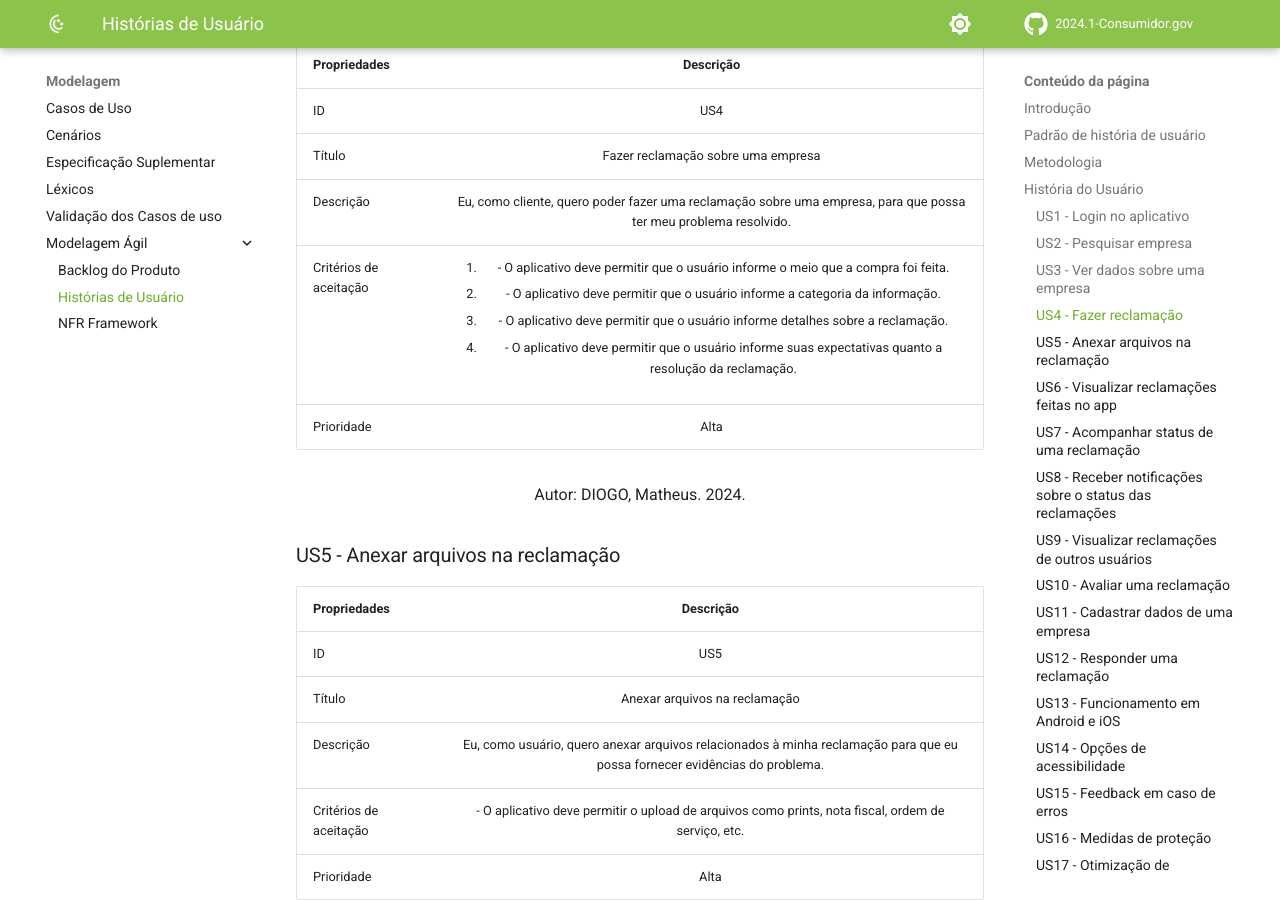
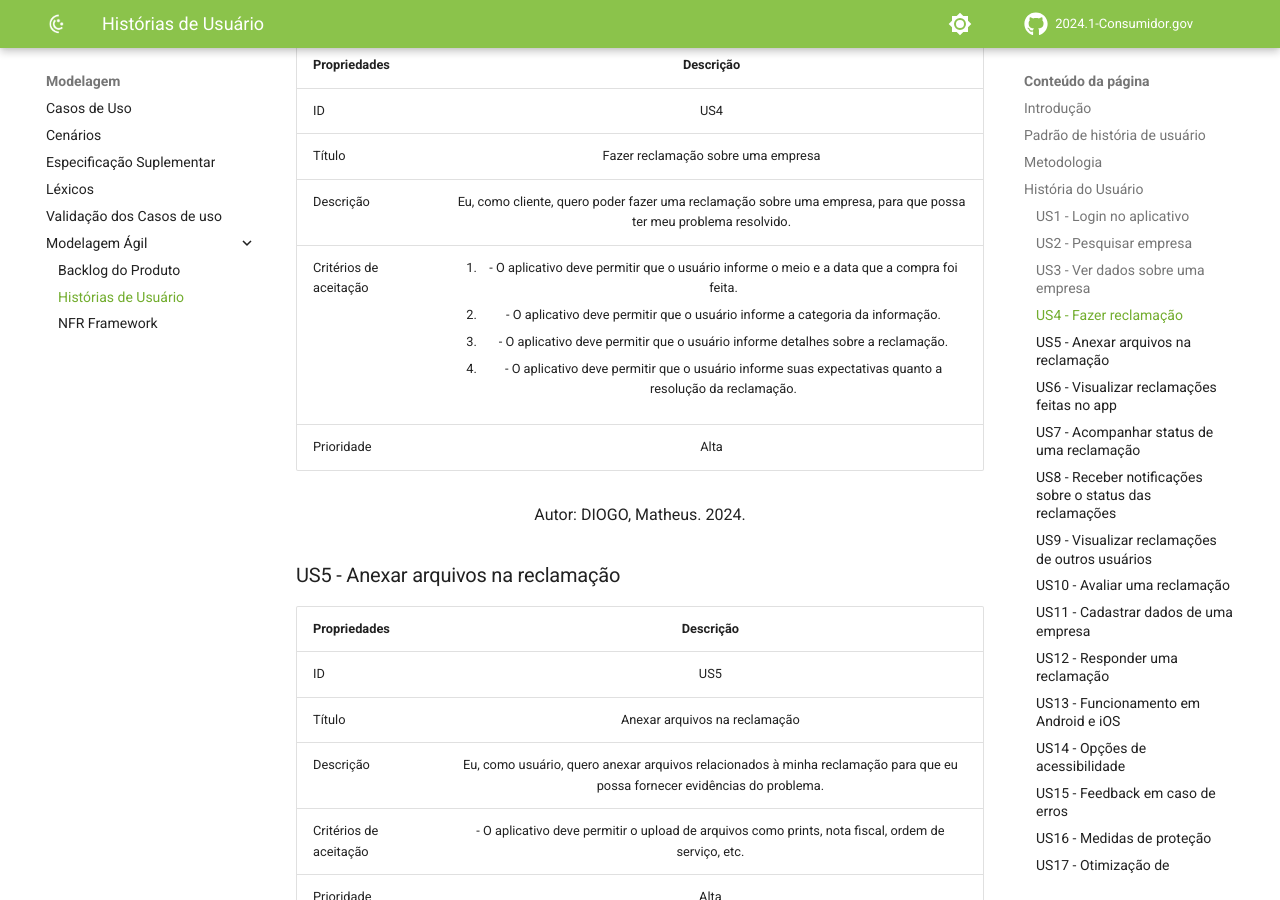
Before and after one commit to Requisitos-de-Software/2024.1-Grupo08, an MkDocs documentation site: the page built from docs/Modelagem/Modelagem Ágil/Historias.md, in a window 1280 px wide and 900 px high, scrolled down 2878 px. Built offline with MkDocs 1.6.1 and Material for MkDocs 9.7.7, drawn with Linux system fonts in a browser that asks for light colours; comment, search, counter and statistics services are not loaded; some of the changed text lies outside the part shown.

```diff
--- a/docs/Modelagem/Modelagem Ágil/Historias.md
+++ b/docs/Modelagem/Modelagem Ágil/Historias.md
@@ -81,7 +81,7 @@ A seguir estão as tabelas que descrevem as histórias de usuário elicitadas pe
 | ID | US4 |
 | Título | Fazer reclamação sobre uma empresa |
 | Descrição | Eu, como cliente, quero poder fazer uma reclamação sobre uma empresa, para que possa ter meu problema resolvido. |
-| Critérios de aceitação | <ol><li>- O aplicativo deve permitir que o usuário informe o meio que a compra foi feita.<li>- O aplicativo deve permitir que o usuário informe a categoria da informação.<li>- O aplicativo deve permitir que o usuário informe detalhes sobre a reclamação.<li>- O aplicativo deve permitir que o usuário informe suas expectativas quanto a resolução da reclamação.<ul></ol> |
+| Critérios de aceitação | <ol><li>- O aplicativo deve permitir que o usuário informe o meio e a data que a compra foi feita.<li>- O aplicativo deve permitir que o usuário informe a categoria da informação.<li>- O aplicativo deve permitir que o usuário informe detalhes sobre a reclamação.<li>- O aplicativo deve permitir que o usuário informe suas expectativas quanto a resolução da reclamação.<ul></ol> |
 | Prioridade | Alta |
 <div style="text-align: center">
 <p> Autor: DIOGO, Matheus. 2024.</p>
```
Also changed, not shown: other parts of docs/Modelagem/Modelagem Ágil/Historias.md (+2 -1 lines).
